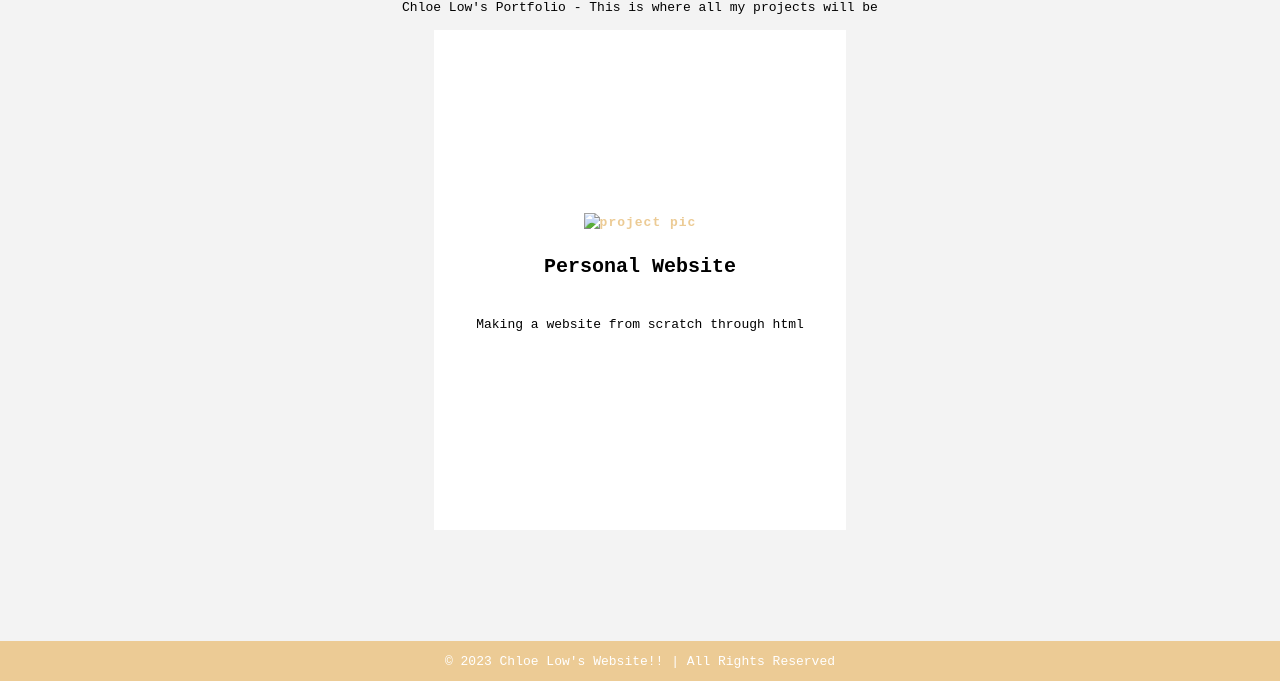
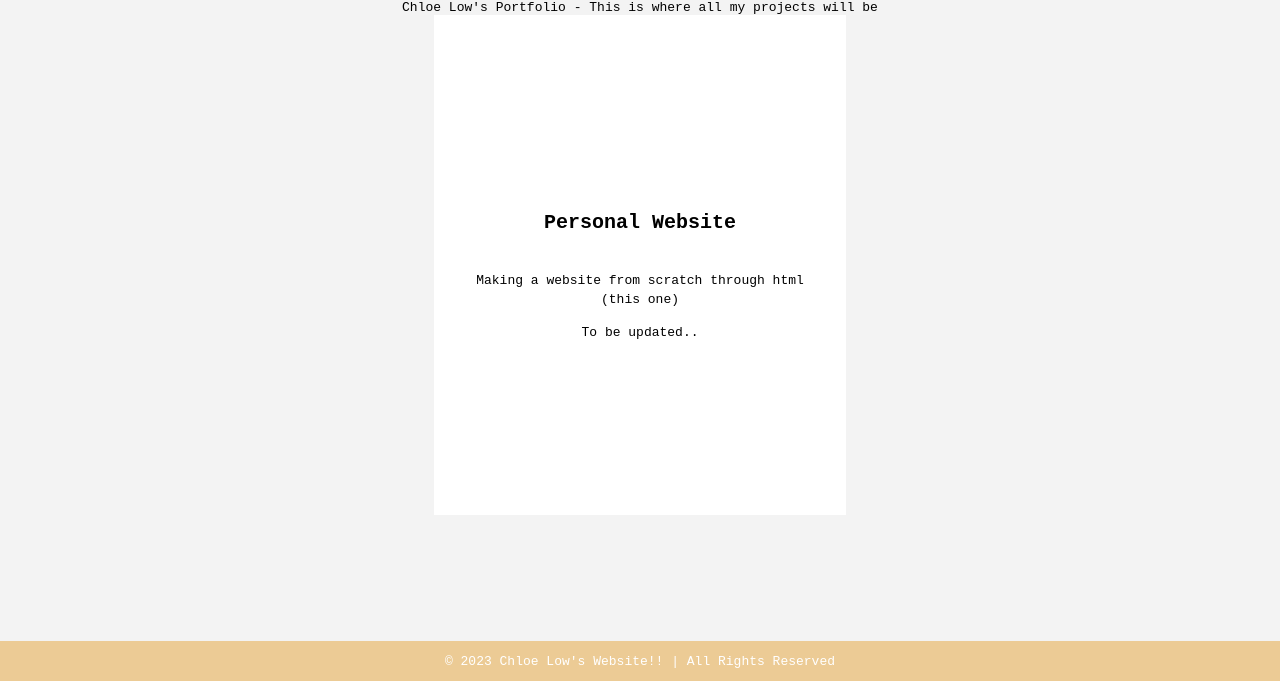
Before and after one commit to chloe526/Hack4Impact, a plain HTML site: page starter-pack/portfolio.html in a window 1280 px wide. Shown: the part 119-800 px from the top of the page. Drawn offline with Linux system fonts and the light colour scheme.

Commit message:
feat: got rid of image linking to index in portfolio and added content to portfolio.html

```diff
--- a/starter-pack/portfolio.html
+++ b/starter-pack/portfolio.html
@@ -25,15 +25,15 @@
             <h1 class="page-logo"> - Portfolio - </h1>
             Chloe Low's Portfolio - This is where all my projects will be
 
-            </br> </br>
-
             <div class="project-details">
                 <a href="index.html">
-                    <img src="mango.jpg" alt="project pic">
+
                 </a>
 
                 <p class="project-name"> <strong> Personal Website </strong> </p>
-                <p class="project-description"> Making a website from scratch through html </p>
+                <p class="project-description"> Making a website from scratch through html (this one) </p>
+
+                To be updated..
             </div>
         </main>
 
```
Also changed, not shown: starter-pack/blog.html (+1 -0 lines).
